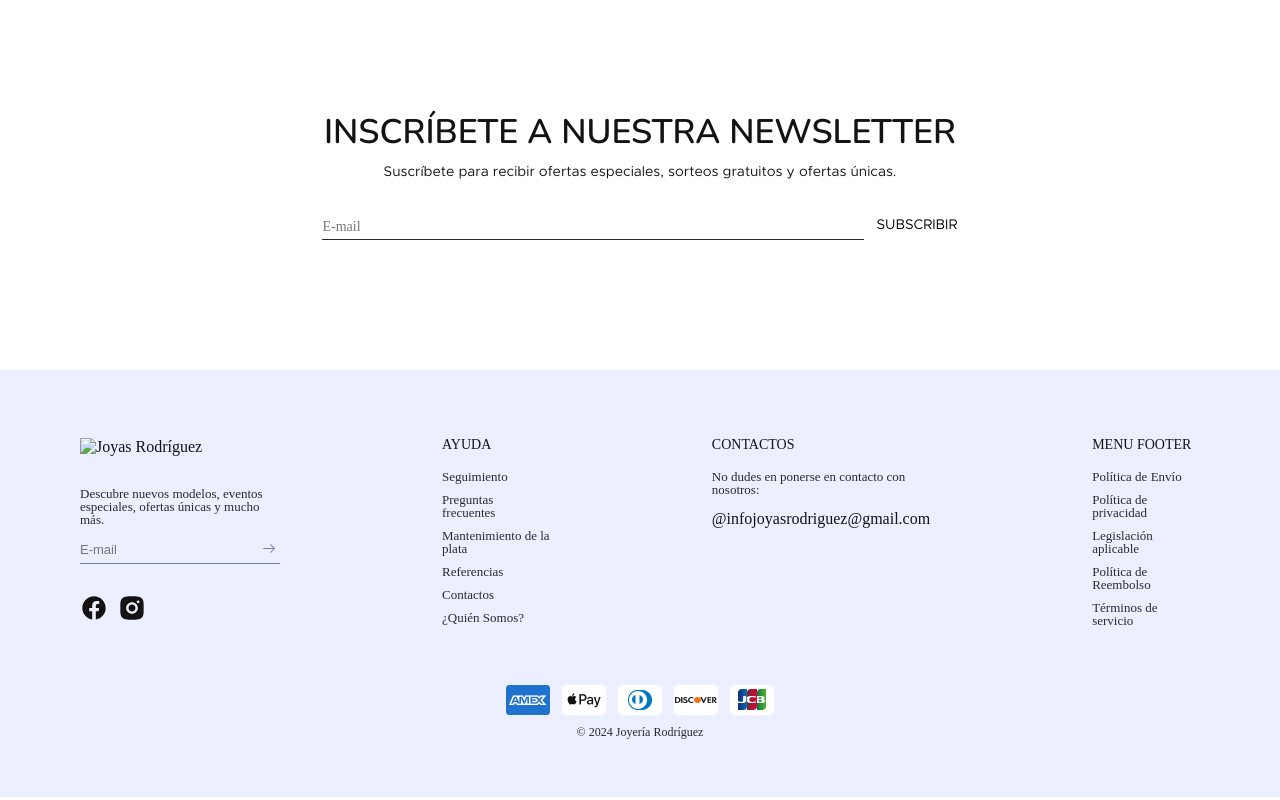
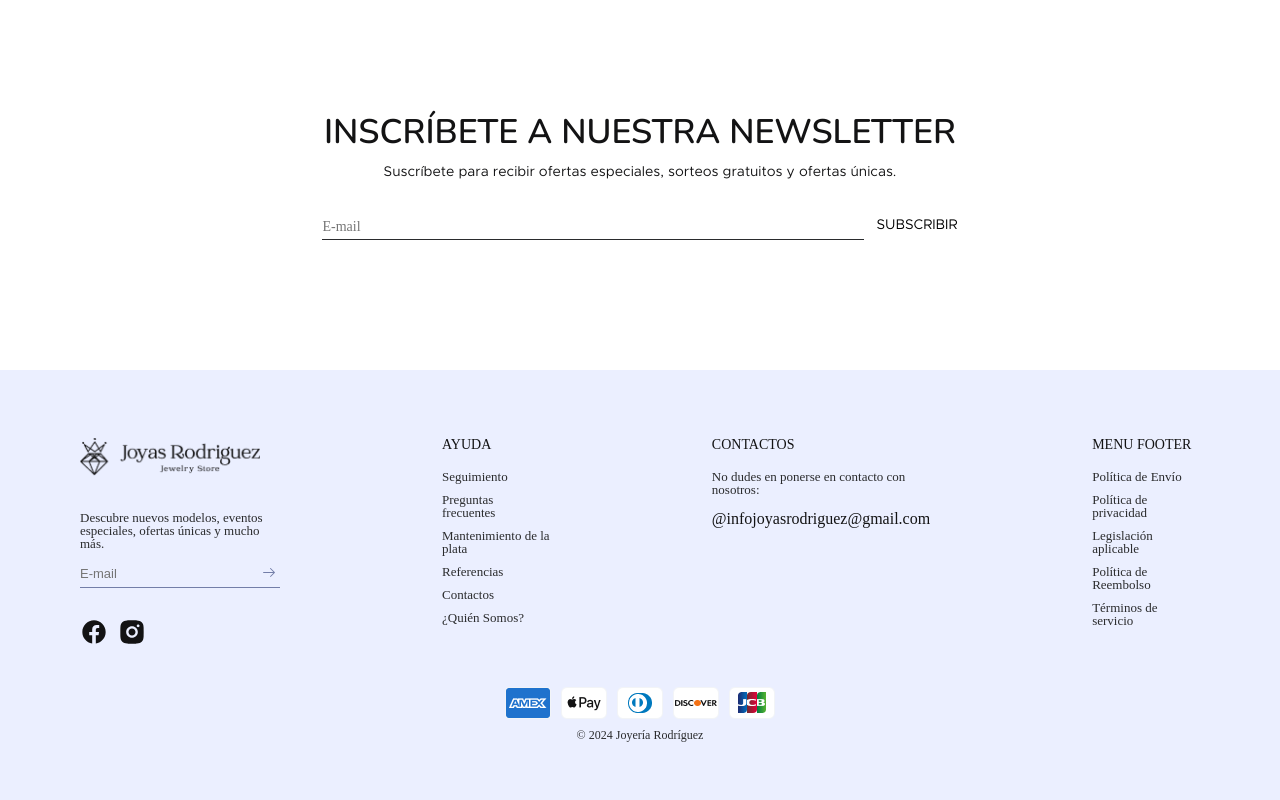
Before and after one commit to MariaZhbadynska/jewerlyStore, a plain HTML site: page index.html in a window 1280 px wide. Shown: the part 7037-7837 px from the top of the page. Drawn offline with nearby package versions, Linux system fonts and the light colour scheme; a web font is replaced by a local one.

Commit message:
fix paths for GitHub Pages

```diff
--- a/index.html
+++ b/index.html
@@ -492,7 +492,7 @@
     <footer class="footer">
         <div class="containerSml footer__top">
             <div class="f-brand">
-                <img src="./icons/logo.pdf" alt="Joyas Rodríguez" class="f-brand__logo">
+                <img src="./imgs/logo.png" alt="Joyas Rodríguez" class="f-brand__logo">
                 <p class="f-brand__text f-text">
                     Descubre nuevos modelos, eventos especiales, ofertas únicas y mucho más.
                 </p>
```
